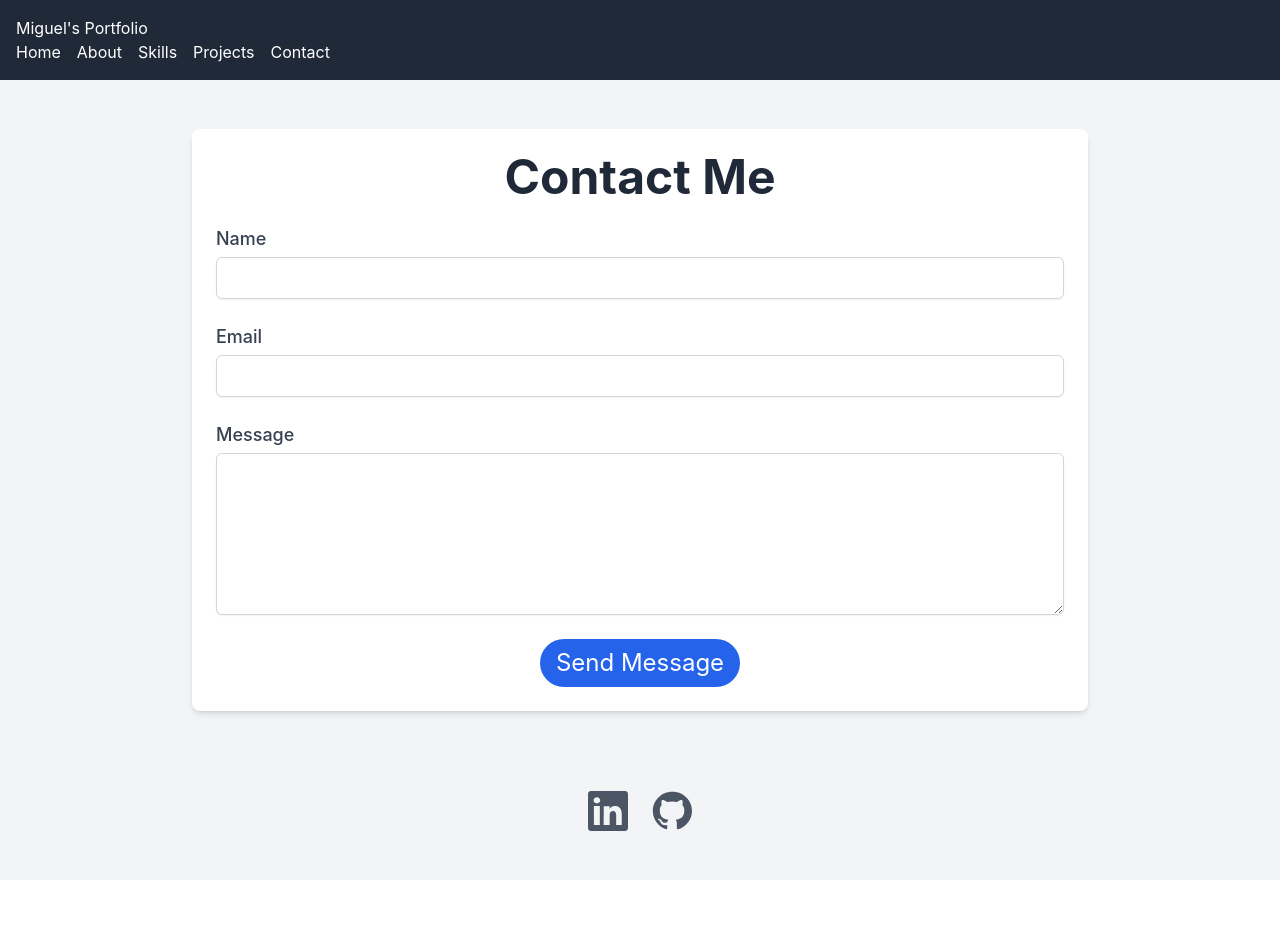
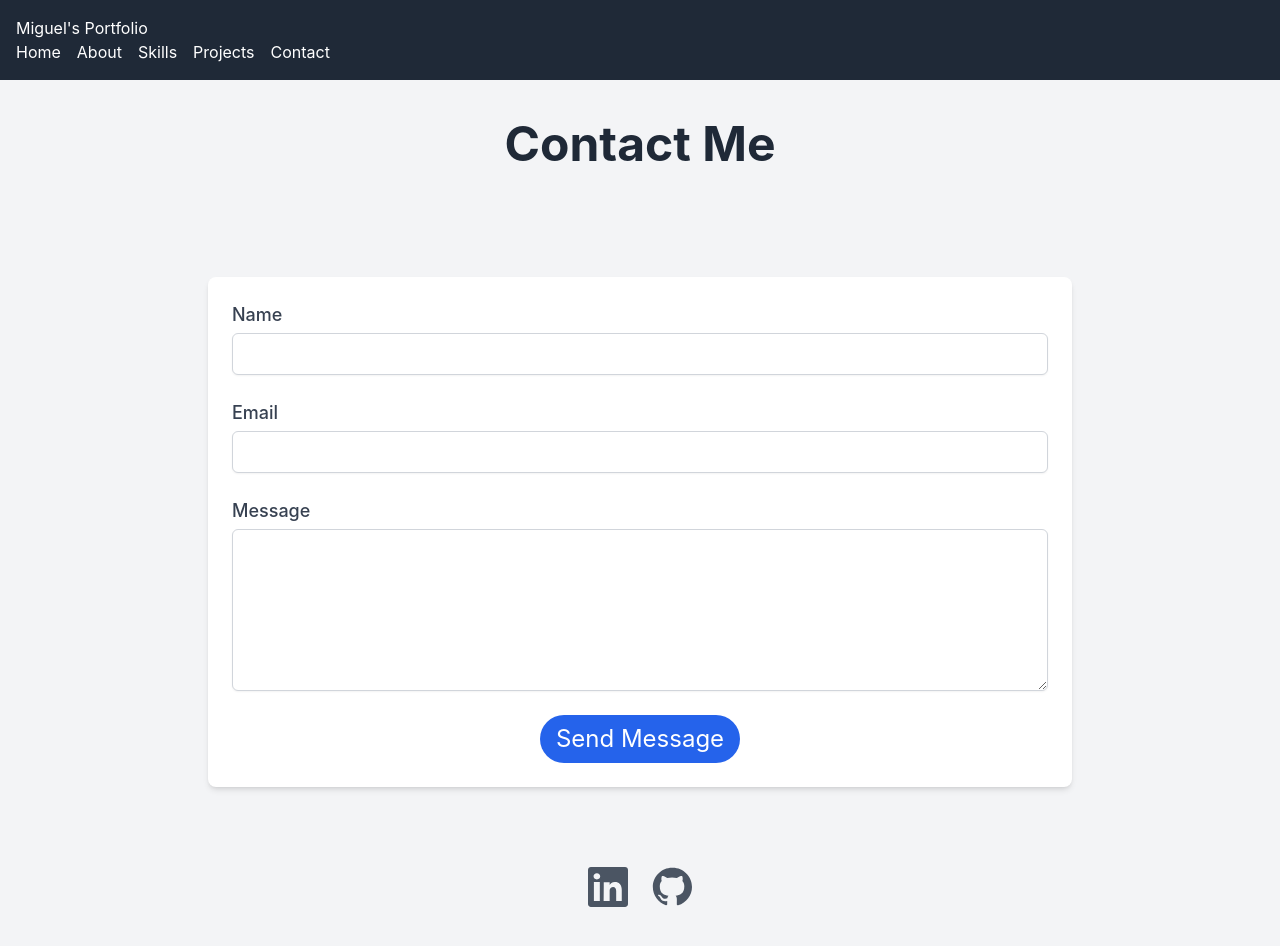
Before and after one commit to tatsuyax25/my-portfolio, a Next.js app: page /contact in a window 1280 px wide. Shown: the top 946 px of the page. Before the commit the page ends 880 px from the top, so only its background shows below. Built offline with nearby package versions, Linux system fonts and the light colour scheme.

Commit message:
Update's

```diff
--- a/app/contact/page.js
+++ b/app/contact/page.js
@@ -1,129 +1,14 @@
-"use client";
+import ContactForm from "@/components/ContactForm";
 
-import Link from "next/link";
-import { useState } from "react";
-
-export default function Contact() {
-  const [formData, setFormData] = useState({
-    name: "",
-    email: "",
-    message: "",
-  });
-
-  const handleChange = (e) => {
-    const { name, value } = e.target;
-    setFormData({
-      ...formData,
-      [name]: value,
-    });
-  };
-
-  const handleSubmit = (e) => {
-    e.preventDefault();
-    // Add your form submission logic here
-    console.log("Form submitted:", formData);
-  };
-
+export default function ContactPage() {
   return (
-    <main className="min-h-screen flex flex-col items-center justify-center bg-gray-100 py-10 px-4">
-      <section className="max-w-4xl w-full mb-10 p-6 bg-white rounded-lg shadow-md">
-        <h2 className="text-4xl sm:text-5xl font-bold mb-6 text-gray-800 text-center">
+    <main className="min-h-screen flex flex-col items-center justify-center bg-gray-100 py-10">
+      <section className="max-w-4xl w-full text-left mb-10">
+        <h2 className="text-5xl font-bold mb-6 text-gray-800 text-center">
           Contact Me
         </h2>
-        <form onSubmit={handleSubmit} className="space-y-6">
-          <div>
-            <label
-              htmlFor="name"
-              className="block text-lg font-medium text-gray-700"
-            >
-              Name
-            </label>
-            <input
-              type="text"
-              id="name"
-              name="name"
-              value={formData.name}
-              onChange={handleChange}
-              required
-              className="mt-1 block w-full p-2 border border-gray-300 rounded-md shadow-sm focus:ring-blue-500 focus:border-blue-500"
-            />
-          </div>
-          <div>
-            <label
-              htmlFor="email"
-              className="block text-lg font-medium text-gray-700"
-            >
-              Email
-            </label>
-            <input
-              type="email"
-              id="email"
-              name="email"
-              value={formData.email}
-              onChange={handleChange}
-              required
-              className="mt-1 block w-full p-2 border border-gray-300 rounded-md shadow-sm focus:ring-blue-500 focus:border-blue-500"
-            />
-          </div>
-          <div>
-            <label
-              htmlFor="message"
-              className="block text-lg font-medium text-gray-700"
-            >
-              Message
-            </label>
-            <textarea
-              id="message"
-              name="message"
-              value={formData.message}
-              onChange={handleChange}
-              required
-              rows="6"
-              className="mt-1 block w-full p-2 border border-gray-300 rounded-md shadow-sm focus:ring-blue-500 focus:border-blue-500"
-            ></textarea>
-          </div>
-          <div className="text-center">
-            <button
-              type="submit"
-              className="bg-blue-600 text-white py-2 px-4 rounded-full text-lg sm:text-xl md:text-2xl hover:bg-blue-700"
-            >
-              Send Message
-            </button>
-          </div>
-        </form>
+        <ContactForm />
       </section>
-
-      <footer className="mt-10">
-        <div className="flex justify-center space-x-6">
-          <Link
-            href="https://www.linkedin.com/in/urena-miguel82"
-            legacyBehavior
-          >
-            <a target="_blank" rel="noopener noreferrer">
-              <svg
-                className="w-8 h-8 sm:w-10 sm:h-10 text-gray-600 hover:text-gray-800"
-                fill="currentColor"
-                xmlns="http://www.w3.org/2000/svg"
-                viewBox="0 0 24 24"
-              >
-                <path d="M22.23 0H1.77C.79 0 0 .8 0 1.78v20.45C0 23.2.79 24 1.77 24h20.45c.98 0 1.78-.8 1.78-1.77V1.77C24 .8 23.2 0 22.23 0zM7.09 20.45H3.54V9h3.55v11.45zm-1.77-13h-.02c-1.19 0-1.96-.82-1.96-1.85 0-1.04.79-1.85 2-1.85s1.96.82 1.98 1.85c.01 1.03-.77 1.85-2 1.85zM20.45 20.45h-3.54v-5.98c0-1.5-.54-2.52-1.88-2.52-1.03 0-1.64.69-1.91 1.35-.1.23-.13.54-.13.85v6.3h-3.54s.05-10.23 0-11.27h3.54v1.6c.47-.73 1.31-1.77 3.19-1.77 2.33 0 4.08 1.52 4.08 4.8v6.64z" />
-              </svg>
-            </a>
-          </Link>
-          <Link href="https://github.com/tatsuyax25" legacyBehavior>
-            <a target="_blank" rel="noopener noreferrer">
-              <svg
-                className="w-8 h-8 sm:w-10 sm:h-10 text-gray-600 hover:text-gray-800"
-                fill="currentColor"
-                xmlns="http://www.w3.org/2000/svg"
-                viewBox="0 0 24 24"
-              >
-                <path d="M12 .5C5.73.5.5 5.73.5 12c0 5.08 3.29 9.4 7.86 10.93.57.1.77-.25.77-.55 0-.27-.01-1.12-.01-2.03-3.19.69-3.86-1.34-3.86-1.34-.52-1.32-1.28-1.67-1.28-1.67-1.05-.72.08-.71.08-.71 1.16.08 1.77 1.19 1.77 1.19 1.03 1.77 2.69 1.26 3.35.97.1-.74.4-1.26.72-1.54-2.55-.29-5.23-1.28-5.23-5.71 0-1.26.45-2.3 1.18-3.11-.12-.29-.51-1.44.11-3 0 0 .97-.31 3.18 1.19.92-.26 1.91-.39 2.89-.39.98 0 1.97.13 2.89.39 2.2-1.5 3.18-1.19 3.18-1.19.62 1.56.23 2.71.11 3 .73.81 1.18 1.85 1.18 3.11 0 4.45-2.69 5.41-5.25 5.69.41.35.77 1.04.77 2.1 0 1.52-.01 2.75-.01 3.13 0 .3.2.66.78.55C20.7 21.39 24 17.08 24 12c0-6.27-5.23-11.5-11.5-11.5z" />
-              </svg>
-            </a>
-          </Link>
-        </div>
-      </footer>
     </main>
   );
 }
--- a/app/page.js
+++ b/app/page.js
@@ -1,19 +1,7 @@
-import Image from "next/image";
 export default function Home() {
   return (
     <main className="min-h-screen flex flex-col items-center justify-center bg-gray-100 py-10">
       <section className="text-center mb-10">
-        <div className="w-full md:w-1/3 mb-4 md:mb-0 flex justify-center md:justify-start">
-          <div className="relative h-60 w-60 md:h-80 md:w-80 rounded-full overflow-hidden">
-            <Image
-              src="/HeroImage.jpg" // Replace with your image filename
-              alt="Profile"
-              layout="fill"
-              objectFit="cover"
-              className="rounded-full"
-            />
-          </div>
-        </div>
         <h1 className="text-5xl sm:text-6xl md:text-7xl font-bold mb-4 text-gray-800">
           Welcome to My Portfolio
         </h1>
--- a/components/ContactForm.js
+++ b/components/ContactForm.js
@@ -1,6 +1,7 @@
 // components/ContactForm.js
 'use client';
 
+import Link from "next/link";
 import React, { useState } from 'react';
 
 export default function ContactForm() {
@@ -25,55 +26,102 @@ export default function ContactForm() {
   };
 
   return (
-    <form onSubmit={handleSubmit} className="max-w-md mx-auto">
-      <div className="mb-4">
-        <label className="block text-gray-700 text-sm font-bold mb-2">
+    <div className="min-h-screen flex flex-col items-center justify-center bg-gray-100 py-10 px-4">
+      <section className="max-w-4xl w-full mb-10 p-6 bg-white rounded-lg shadow-md">
+        <form onSubmit={handleSubmit} className="space-y-6">
+          <div>
+            <label
+              htmlFor="name"
+              className="block text-lg font-medium text-gray-700"
+            >
               Name
             </label>
             <input
               type="text"
+              id="name"
               name="name"
               value={formData.name}
               onChange={handleChange}
-          className="shadow appearance-none border rounded w-full py-2 px-3 text-gray-700 leading-tight focus:outline-none focus:shadow-outline"
-          placeholder="Your Name"
               required
+              className="mt-1 block w-full p-2 border border-gray-300 rounded-md shadow-sm focus:ring-blue-500 focus:border-blue-500"
             />
           </div>
-      <div className="mb-4">
-        <label className="block text-gray-700 text-sm font-bold mb-2">
+          <div>
+            <label
+              htmlFor="email"
+              className="block text-lg font-medium text-gray-700"
+            >
               Email
             </label>
             <input
               type="email"
+              id="email"
               name="email"
               value={formData.email}
               onChange={handleChange}
-          className="shadow appearance-none border rounded w-full py-2 px-3 text-gray-700 leading-tight focus:outline-none focus:shadow-outline"
-          placeholder="Your Email"
               required
+              className="mt-1 block w-full p-2 border border-gray-300 rounded-md shadow-sm focus:ring-blue-500 focus:border-blue-500"
             />
           </div>
-      <div className="mb-6">
-        <label className="block text-gray-700 text-sm font-bold mb-2">
+          <div>
+            <label
+              htmlFor="message"
+              className="block text-lg font-medium text-gray-700"
+            >
               Message
             </label>
             <textarea
+              id="message"
               name="message"
               value={formData.message}
               onChange={handleChange}
-          className="shadow appearance-none border rounded w-full py-2 px-3 text-gray-700 leading-tight focus:outline-none focus:shadow-outline"
-          rows="4"
-          placeholder="Your Message"
               required
-        />
+              rows="6"
+              className="mt-1 block w-full p-2 border border-gray-300 rounded-md shadow-sm focus:ring-blue-500 focus:border-blue-500"
+            ></textarea>
           </div>
+          <div className="text-center">
             <button
               type="submit"
-        className="bg-blue-600 hover:bg-blue-700 text-white py-2 px-4 rounded focus:outline-none focus:shadow-outline"
+              className="bg-blue-600 text-white py-2 px-4 rounded-full text-lg sm:text-xl md:text-2xl hover:bg-blue-700"
             >
               Send Message
             </button>
+          </div>
         </form>
+      </section>
+
+      <footer className="mt-10">
+        <div className="flex justify-center space-x-6">
+          <Link
+            href="https://www.linkedin.com/in/urena-miguel82"
+            legacyBehavior
+          >
+            <a target="_blank" rel="noopener noreferrer">
+              <svg
+                className="w-8 h-8 sm:w-10 sm:h-10 text-gray-600 hover:text-gray-800"
+                fill="currentColor"
+                xmlns="http://www.w3.org/2000/svg"
+                viewBox="0 0 24 24"
+              >
+                <path d="M22.23 0H1.77C.79 0 0 .8 0 1.78v20.45C0 23.2.79 24 1.77 24h20.45c.98 0 1.78-.8 1.78-1.77V1.77C24 .8 23.2 0 22.23 0zM7.09 20.45H3.54V9h3.55v11.45zm-1.77-13h-.02c-1.19 0-1.96-.82-1.96-1.85 0-1.04.79-1.85 2-1.85s1.96.82 1.98 1.85c.01 1.03-.77 1.85-2 1.85zM20.45 20.45h-3.54v-5.98c0-1.5-.54-2.52-1.88-2.52-1.03 0-1.64.69-1.91 1.35-.1.23-.13.54-.13.85v6.3h-3.54s.05-10.23 0-11.27h3.54v1.6c.47-.73 1.31-1.77 3.19-1.77 2.33 0 4.08 1.52 4.08 4.8v6.64z" />
+              </svg>
+            </a>
+          </Link>
+          <Link href="https://github.com/tatsuyax25" legacyBehavior>
+            <a target="_blank" rel="noopener noreferrer">
+              <svg
+                className="w-8 h-8 sm:w-10 sm:h-10 text-gray-600 hover:text-gray-800"
+                fill="currentColor"
+                xmlns="http://www.w3.org/2000/svg"
+                viewBox="0 0 24 24"
+              >
+                <path d="M12 .5C5.73.5.5 5.73.5 12c0 5.08 3.29 9.4 7.86 10.93.57.1.77-.25.77-.55 0-.27-.01-1.12-.01-2.03-3.19.69-3.86-1.34-3.86-1.34-.52-1.32-1.28-1.67-1.28-1.67-1.05-.72.08-.71.08-.71 1.16.08 1.77 1.19 1.77 1.19 1.03 1.77 2.69 1.26 3.35.97.1-.74.4-1.26.72-1.54-2.55-.29-5.23-1.28-5.23-5.71 0-1.26.45-2.3 1.18-3.11-.12-.29-.51-1.44.11-3 0 0 .97-.31 3.18 1.19.92-.26 1.91-.39 2.89-.39.98 0 1.97.13 2.89.39 2.2-1.5 3.18-1.19 3.18-1.19.62 1.56.23 2.71.11 3 .73.81 1.18 1.85 1.18 3.11 0 4.45-2.69 5.41-5.25 5.69.41.35.77 1.04.77 2.1 0 1.52-.01 2.75-.01 3.13 0 .3.2.66.78.55C20.7 21.39 24 17.08 24 12c0-6.27-5.23-11.5-11.5-11.5z" />
+              </svg>
+            </a>
+          </Link>
+        </div>
+      </footer>
+    </div>
   );
 }
```
Lines whose indentation alone changed are shown as unchanged.
